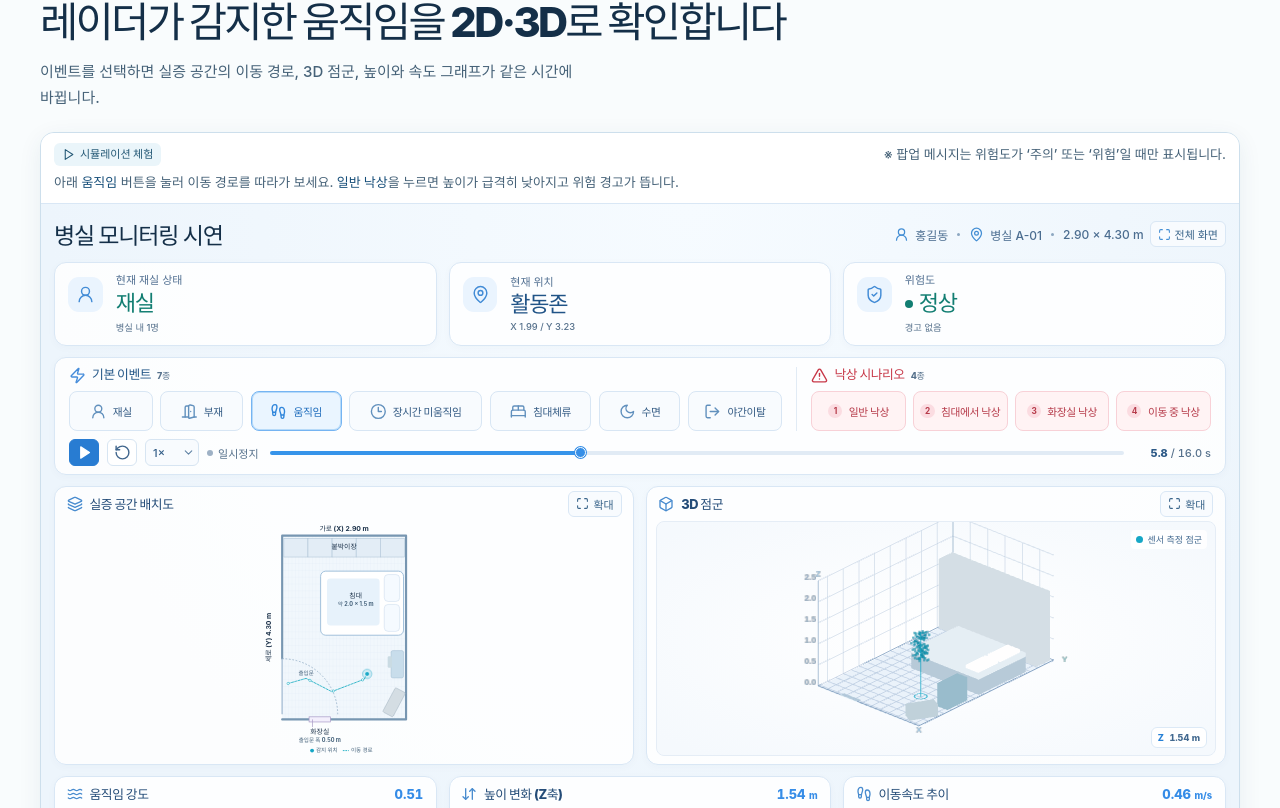
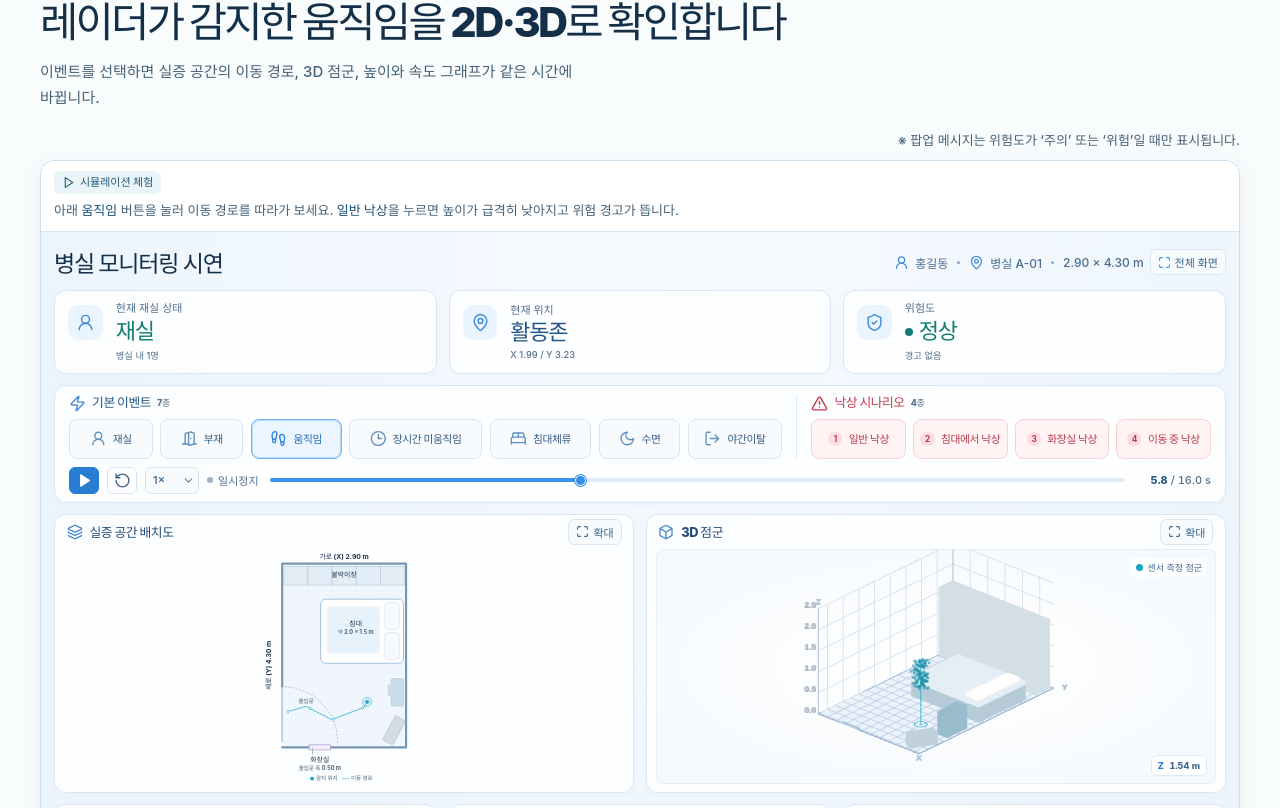
Before and after one commit to wldnjs1126/DASH_BOARD, a React (Vite) app: page / in a window 1280 px wide. Shown: the part 1812-2620 px from the top of the page. Built offline with nearby package versions, Linux system fonts and the light colour scheme.

Commit message:
Place the warning notice above the demo frame

```diff
--- a/src/Landing.tsx
+++ b/src/Landing.tsx
@@ -201,10 +201,10 @@ export function Landing({ dashboardPreview, signedIn }: { dashboardPreview: Reac
           <h2 id="technology-title">레이더가 감지한 움직임을 2D·3D로 확인합니다</h2>
           <p>이벤트를 선택하면 실증 공간의 이동 경로, 3D 점군, 높이와 속도 그래프가 같은 시간에 바뀝니다.</p>
         </div>
+        <p className="landing-dashboard-notice">※ 팝업 메시지는 위험도가 ‘주의’ 또는 ‘위험’일 때만 표시됩니다.</p>
         <div className="landing-dashboard-frame">
           <div className="landing-dashboard-bar">
             <span className="landing-sample"><Play size={13} aria-hidden="true" /> 시뮬레이션 체험</span>
-            <p className="landing-dashboard-notice">※ 팝업 메시지는 위험도가 ‘주의’ 또는 ‘위험’일 때만 표시됩니다.</p>
             <p className="landing-dashboard-instructions">아래 <strong>움직임</strong> 버튼을 눌러 이동 경로를 따라가 보세요. <strong>일반 낙상</strong>을 누르면 높이가 급격히 낮아지고 위험 경고가 뜹니다.</p>
           </div>
           {dashboardPreview}
--- a/src/landing.css
+++ b/src/landing.css
@@ -177,8 +177,9 @@
 .landing-event-list p, .landing-detail-card p { margin-top: 6px; color: var(--landing-muted); font-size: 14px; line-height: 1.62; }
 .landing-detail-grid { display: grid; grid-template-columns: 1fr 1fr; gap: 14px; margin-top: 22px; }
 .landing-monitor-grid { grid-template-columns: 1.45fr 1fr; }
+.landing-dashboard-notice { margin: 20px 0 9px; color: var(--landing-muted); font-size: 13px; line-height: 1.6; text-align: end; }
 .landing-dashboard-frame {
-  margin-top: 22px; border: 1px solid #cddfec; border-radius: 14px; overflow: hidden;
+  border: 1px solid #cddfec; border-radius: 14px; overflow: hidden;
   background: #edf5fc; box-shadow: 0 6px 23px #21496313;
 }
 .landing-dashboard-bar {
@@ -187,7 +188,6 @@
 }
 .landing-dashboard-bar .landing-sample { display: inline-flex; align-items: center; gap: 5px; }
 .landing-dashboard-bar p { color: var(--landing-muted); font-size: 13px; line-height: 1.6; }
-.landing-dashboard-notice { margin-inline-start: auto; text-align: end; }
 .landing-dashboard-instructions { flex: 1 0 100%; }
 .landing-dashboard-bar strong { color: #164e79; }
 .dashboard.dashboard-embedded { height: auto; min-height: 0; container-type: inline-size; }
```
